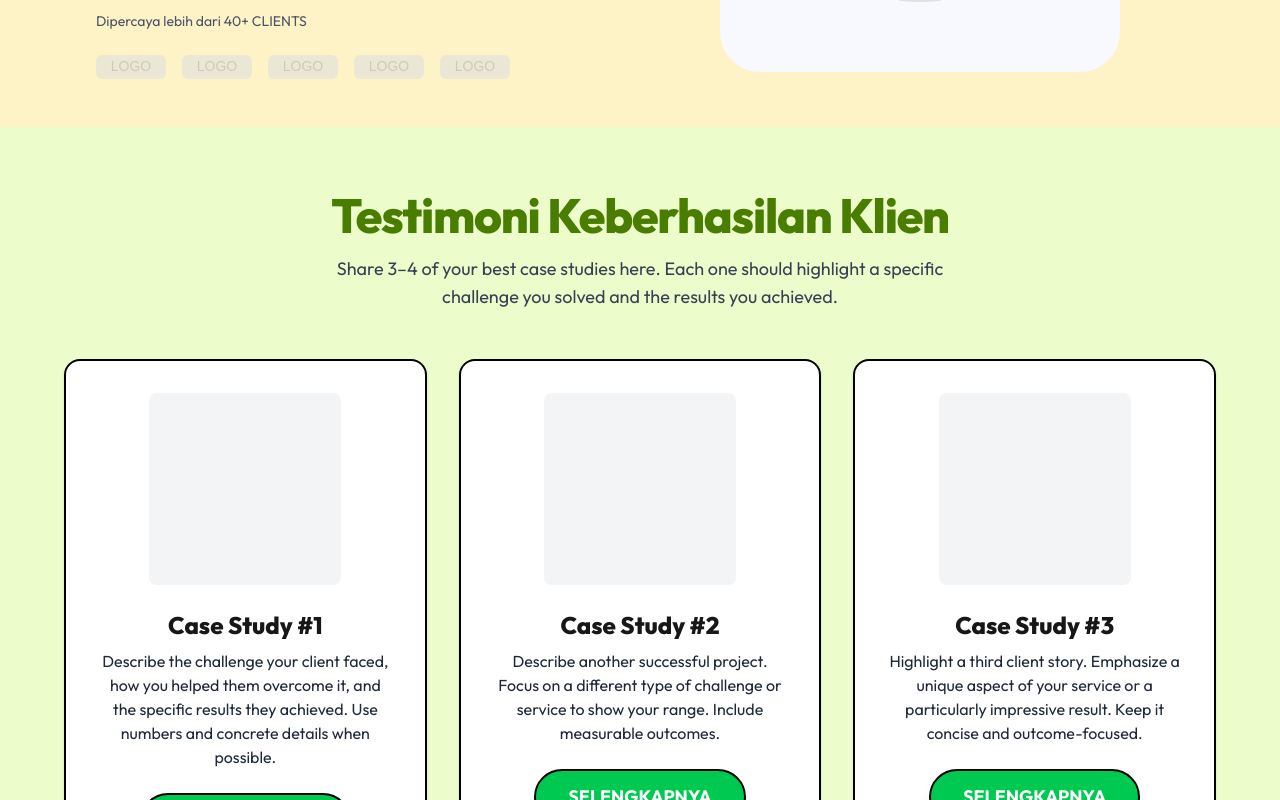
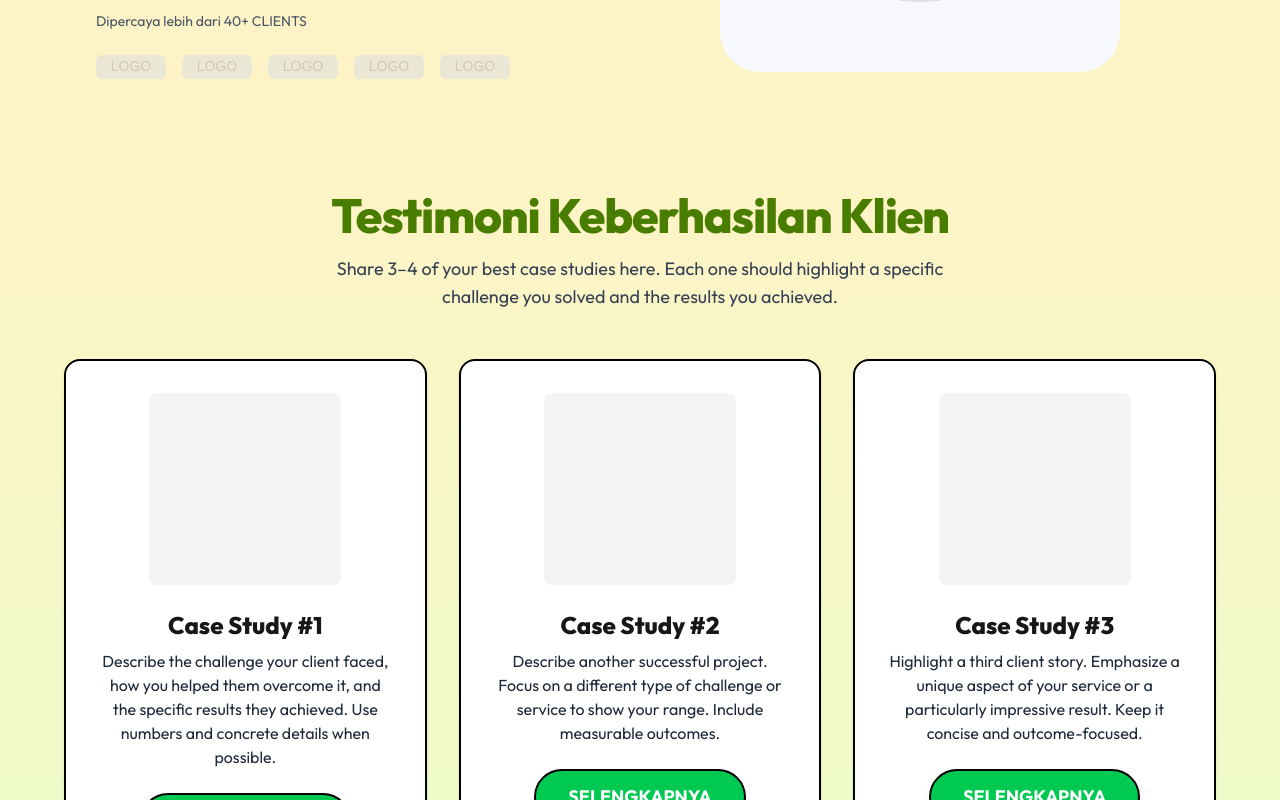
Before and after one commit to topanalfa/websitemu, a Next.js app: page / in a window 1280 px wide. Shown: the part 460-1260 px from the top of the page. Built offline with nearby package versions, Linux system fonts and the light colour scheme.

Commit message:
add more style gradient to top & bottom section page

```diff
--- a/app/FAQSection.tsx
+++ b/app/FAQSection.tsx
@@ -29,7 +29,7 @@ const FAQSection: React.FC = () => {
   };
 
   return (
-    <section id="faq" className="w-full py-16 flex flex-col items-center bg-amber-100">
+    <section id="faq" className="w-full py-16 flex flex-col items-center bg-linear-to-t from-amber-100 to-lime-100">
       <h2 className="text-4xl md:text-5xl font-extrabold text-center mb-4 tracking-tight text-lime-700">
         Pertanyaan yang sering ditanyakan.
       </h2>
--- a/app/SuccessStoriesSection.tsx
+++ b/app/SuccessStoriesSection.tsx
@@ -22,7 +22,7 @@ const caseStudies = [
 ];
 
 const SuccessStoriesSection: React.FC = () => (
-  <section id="testimonials" className="w-full py-16 flex flex-col items-center bg-lime-100">
+  <section id="testimonials" className="w-full py-16 flex flex-col items-center bg-linear-to-t from-lime-100 to-amber-100">
     <h2 className="text-4xl md:text-5xl font-extrabold text-center mb-4 tracking-tight text-lime-700">
       Testimoni Keberhasilan Klien
     </h2>
```
